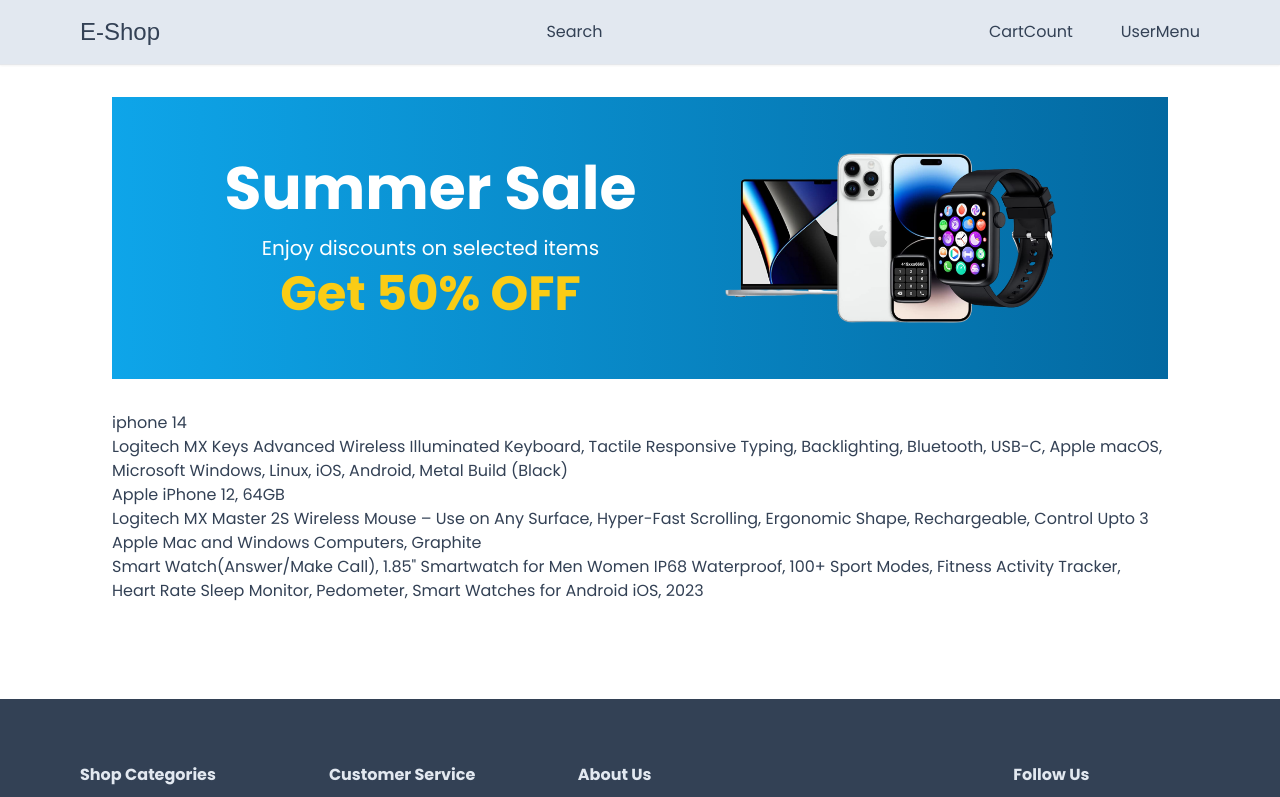
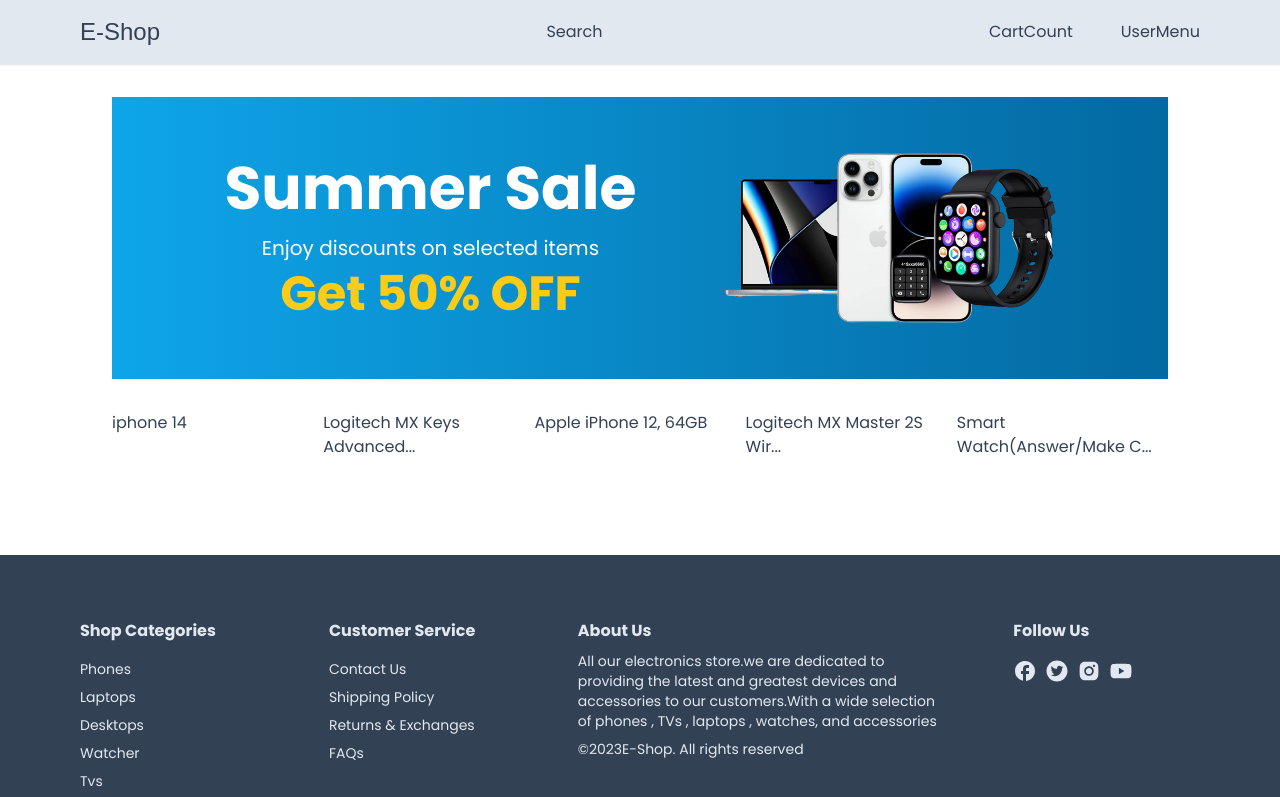
Before and after one commit to Nethanel22/E-Commerce-App, a Next.js app: page / in a window 1280 px wide. Shown: the top 797 px of the page. Built offline with nearby package versions, Linux system fonts and the light colour scheme; a web font is replaced by a local one.

Commit message:
productDb completed

```diff
--- a/app/page.tsx
+++ b/app/page.tsx
@@ -1,7 +1,7 @@
 import { products } from "@/utils/Products";
 import Container from "./components/Container";
 import HomeBanner from "./components/HomeBanner";
-
+import { truncateText } from "@/utils/truncateText";
 export default function Home() {
   return (
     <div className="p-8">
@@ -9,10 +9,10 @@
         <div>
           <HomeBanner/>
         </div>
-        <div>
+        <div className="grid grid-cols-2 sm:grid-cols-3 lg:grid-cols-4 xl:grid-cols-5 2xl:grid-cols-6 gap:8">
           {products.map((product:any) =>{
             return <div>
-              {product.name}
+              {truncateText(product.name)}
             </div>
           })}
         </div>
--- /dev/null
+++ b/utils/truncateText.tsx
@@ -0,0 +1,4 @@
+export const truncateText=(str:string)=>{
+    if(str.length<25) return str
+    return str.substring(0,25) + '...';
+}
```
